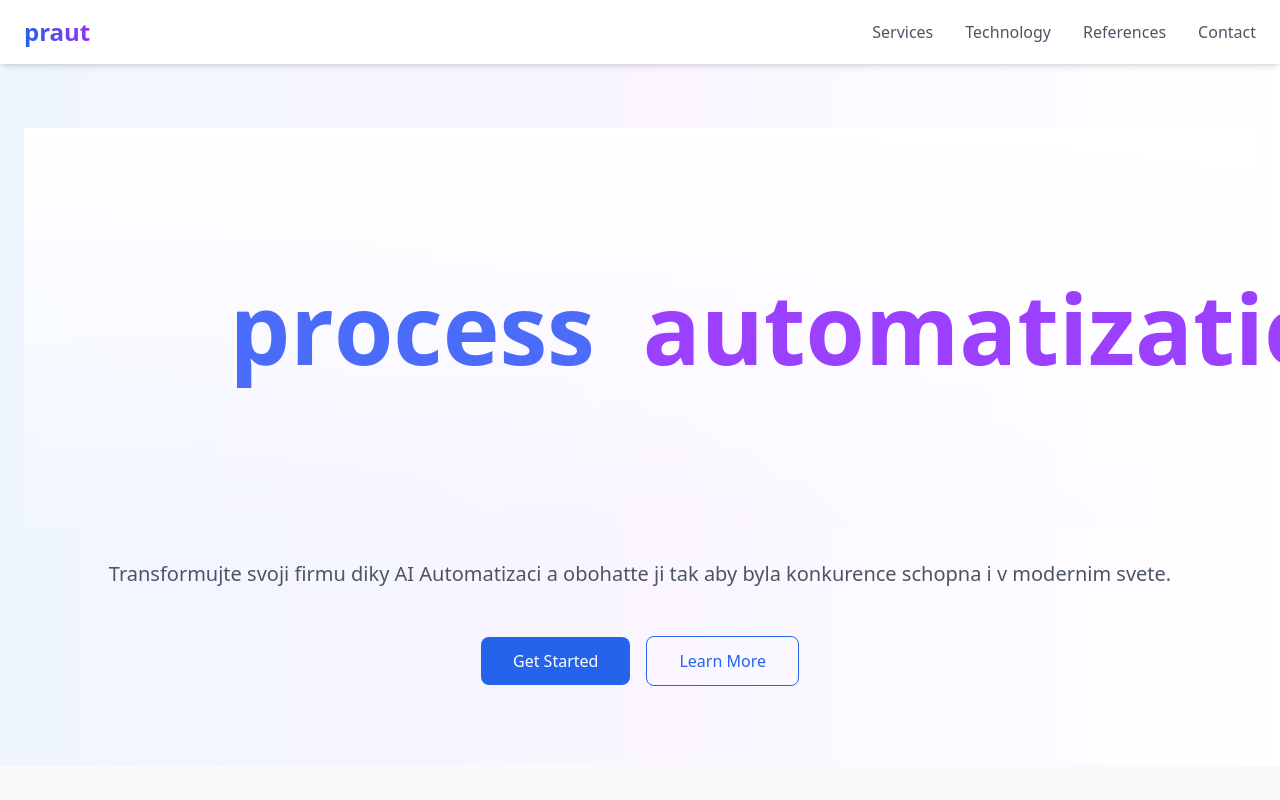
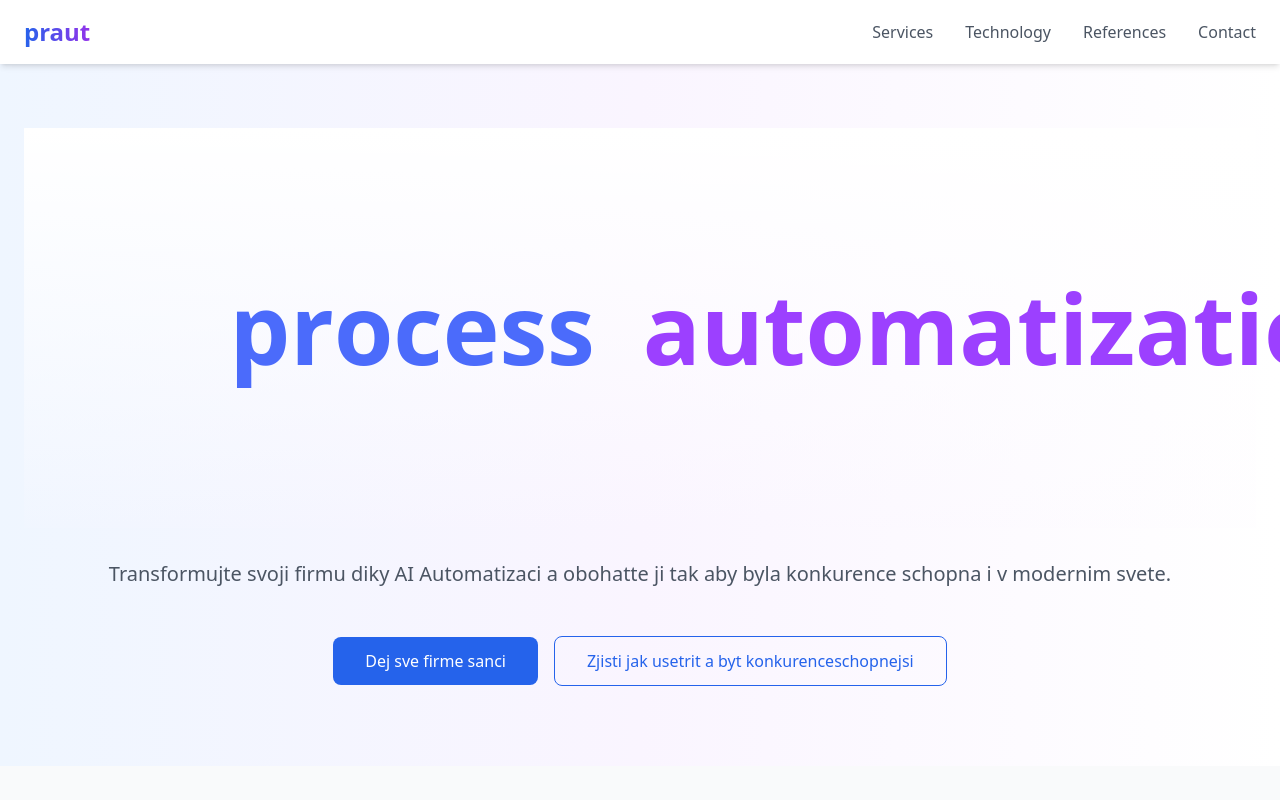
Before and after one commit to EmperorKunDis/praut, a React (Create React App) app: page / in a window 1280 px wide. Shown: the top 800 px of the page. Built offline with nearby package versions, Linux system fonts and the light colour scheme.

Commit message:
Update PrautWireframe.js

```diff
--- a/src/components/PrautWireframe.js
+++ b/src/components/PrautWireframe.js
@@ -353,10 +353,10 @@ const services = [
             </p>
             <div className="space-x-4">
               <button className="bg-blue-600 text-white px-8 py-3 rounded-lg hover:bg-blue-700 transition-colors">
-                Get Started
+                Dej sve firme sanci
               </button>
               <button className="border border-blue-600 text-blue-600 px-8 py-3 rounded-lg hover:bg-blue-50 transition-colors">
-                Learn More
+                Zjisti jak usetrit a byt konkurenceschopnejsi
               </button>
             </div>
           </div>
```
